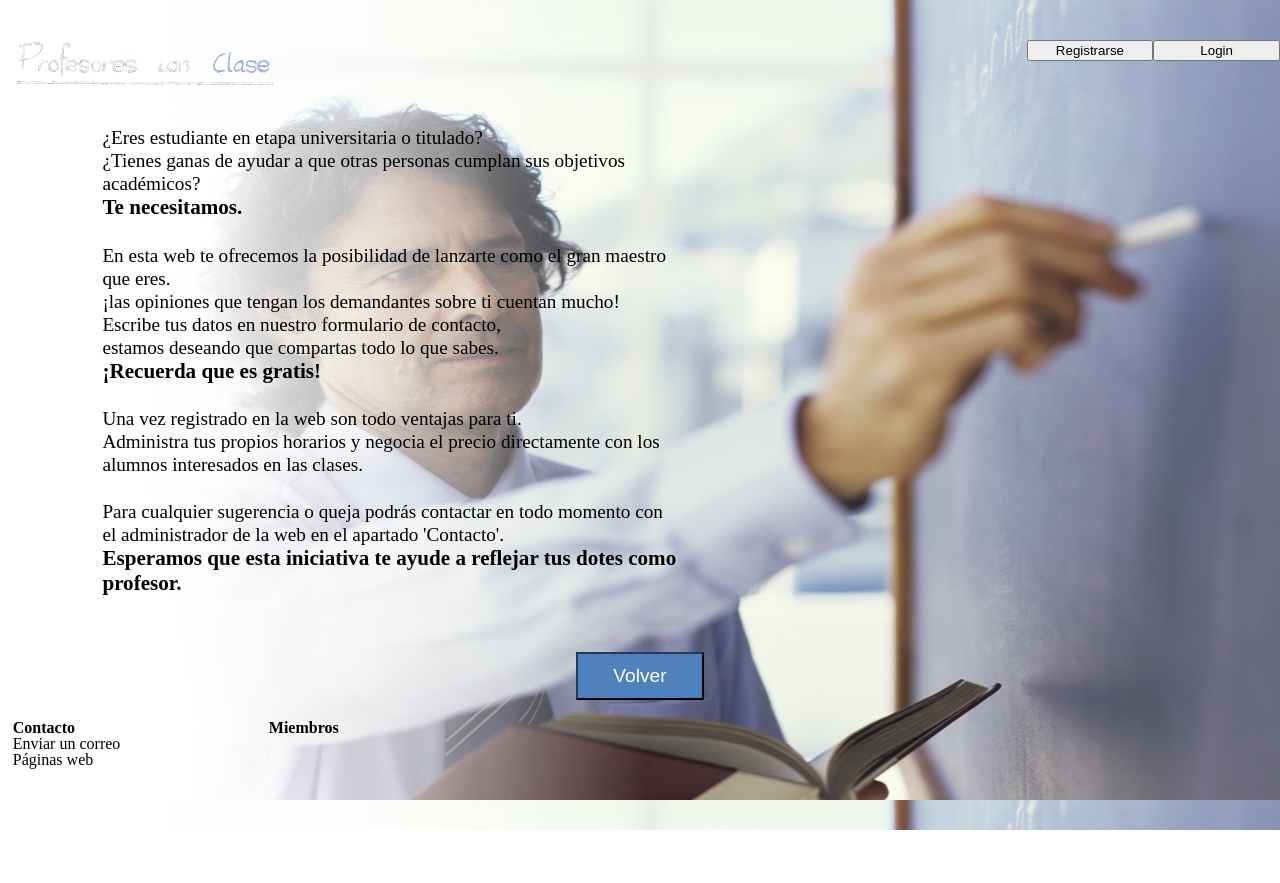
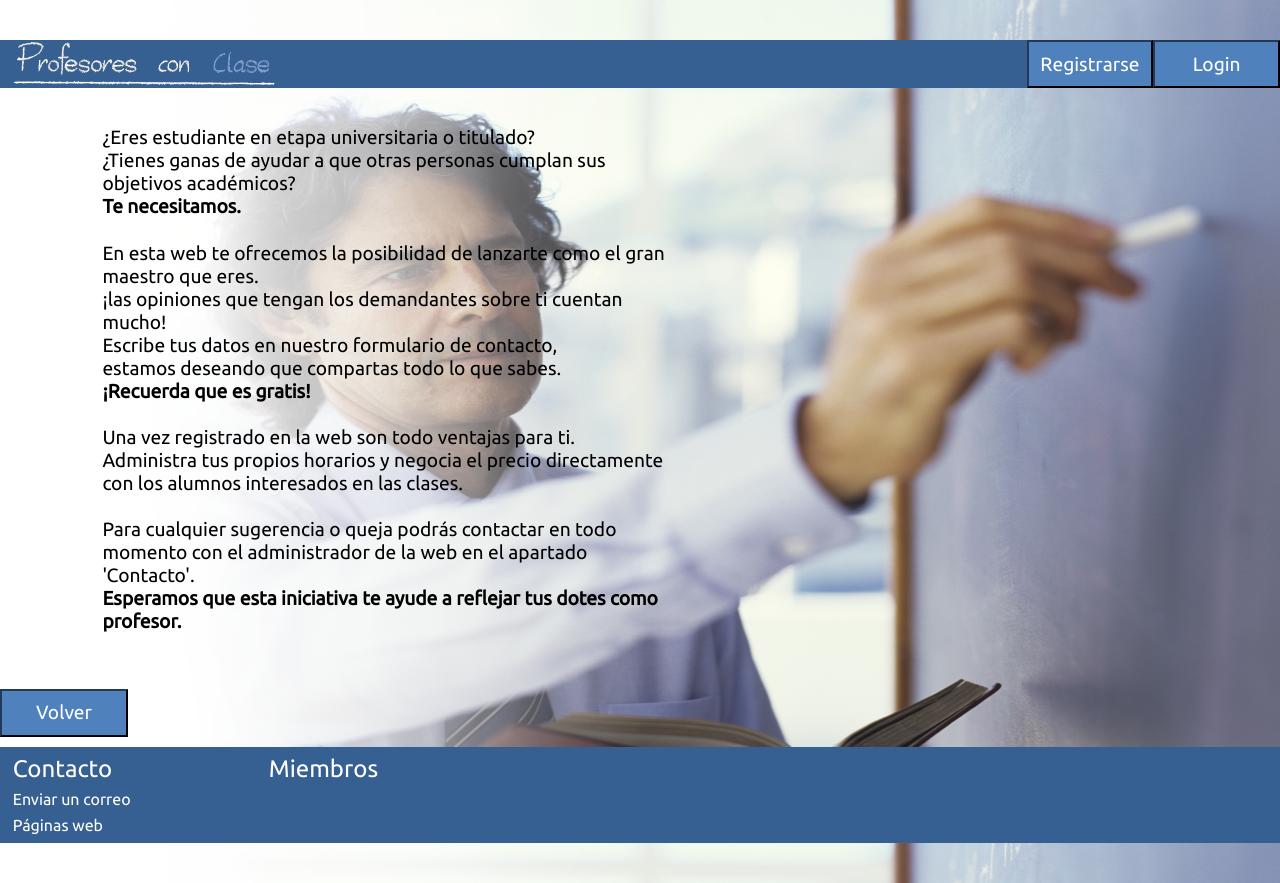
Before and after one commit to Supermanuu/Repoconclase, a PHP site: page /detalles_profesores.html in a window 1280 px wide. Before the commit the page ends 830 px from the top, so only its background shows below. Run offline with PHP 8.4, Linux system fonts and the light colour scheme.

Commit message:
COMMIT menor 2

```diff
--- a/administrador.html
+++ b/administrador.html
@@ -4,6 +4,7 @@
 	  <meta charset="utf-8"/>
       <meta name="author" content="SWTeam"/>
       <meta name="description" content="Index pantalla administrador"/>
+      <meta name="viewport" content="width=device-width, initial-scale=1.0, user-scalable=yes">
       <link href='https://fonts.googleapis.com/css?family=Ubuntu' rel='stylesheet' type='text/css'>
       <link rel="stylesheet" type="text/css" href="css/reset.css"/>
       <link rel="stylesheet" type="text/css" href="css/estructura.css"/>
--- a/correo.html
+++ b/correo.html
@@ -4,6 +4,8 @@
         <meta charset="utf-8"/>
         <meta name="author" content="SWTeam"/>
         <meta name="description" content="cliente_mensajeria"/>
+        <meta name="viewport" content="width=device-width, initial-scale=1.0, user-scalable=yes">
+        <link href='https://fonts.googleapis.com/css?family=Ubuntu' rel='stylesheet' type='text/css'>
         <link rel="stylesheet" type="text/css" href="css/reset.css"/>
         <link rel="stylesheet" type="text/css" href="css/estructura.css"/>
         <link rel="stylesheet" type="text/css" href="css/interfaz.css"/>
--- a/css/detalles_profesores_estructura.css
+++ /dev/null
@@ -1,63 +0,0 @@
-@media (min-width: 768px){ /*Tamaño escritorio*/
-	body
-	{
-		/* La imagen se centra en la pantalla */
-		background-attachment: fixed;
-
-		/* Colocamos la imagen de fondo */
-	   background-size: 50% 100%;
-	   background-position: right;
-	   background-repeat: no-repeat;
-	}
-
-	#principal
-    {
-      width: 45%;
-
-      /* Margen con respecto al borde */
-      margin: auto 8%;
-  	}
-
-}
-
-body > div
-{
-    display: flex;
-    margin: auto 0;
-}
-
-@media (max-width: 768px){ /*Tamaño Movil*/
-	#principal
-      {
-      width: 90%;
-
-      /* Centramos */
-      margin: auto 8%;
-   }
-}
-
-strong{
-	font-weight: bold;
-	font-size: 1.1em; /*Tamaño = 1.1 * tamaño dicho en el body */
-}
-
-#principal{
-	margin-left: 8%;
-	margin-top: 3%;
-	margin-bottom: 3%;
-}
-
-#contenido{
-	margin-bottom: 3%;
-}
-
-#volver
-{
-   /* Límites del boton */
-   min-width: 10%;
-   min-height: 6%;
-
-   /* Colocación */
-   margin: auto;
-   margin-bottom: 10px;
-}
--- a/css/detalles_profesores_interfaz.css
+++ /dev/null
@@ -1,43 +0,0 @@
-@media (min-width: 768px){ /*Tamaño escritorio*/
-
-   body
-     {
-      /* Seleccionamos la imagen de fondo */
-      background-image: url(../img/profesor.png);
-   }
-
-   #principal
-      {
-      font-size: 1.2em;
-      line-height: 1.2; /*Espaciado entre las frases*/
-   }
-}
-
-@media (max-width: 768px){ /*Tamaño movil*/
-
-   body
-     {
-      background-image: none;
-   }
-
-   #principal
-      {
-      font-size: 1.1em;
-      line-height: 1.2; /*Espaciado entre las frases*/
-   }
-}
-
-#volver
-{
-   /* Color de acción */
-   background-color: #4F81BD;
-
-   /* Color del borde */
-   border-color: #223A57;
-
-   /* Color de la fuente */
-   color: white;
-
-   /* Tamaño de la fuente */
-   font-size: larger;
-}
--- a/css/estructura.css
+++ b/css/estructura.css
@@ -405,7 +405,7 @@ footer
 
 @media (min-width: 768px)
 {
-   body.dalumnos_body
+   body.dalumnos_body, body.dprofesores_body
   {
     /* La imagen se centra en la pantalla */
     background-attachment: fixed;
@@ -416,24 +416,36 @@ footer
      background-repeat: no-repeat;
   }
 
-   article.dalumnos_article
+  div.dprincipal_div
     {
-      width: 36%;
+      width: 45%;
 
       /* Margen con respecto al borde */
       margin: auto 8%;
     }
 }
 
-body.dalumnos_body > div.dalumnos_principal
+body > div
 {
     display: flex;
     margin: auto 0;
 }
 
+div.dprincipal_div
+{
+
+    margin-left: 8%;
+    margin-top: 3%;
+    margin-bottom: 3%;
+}
+
+div.dprincipal_div > #contenido{
+  margin-bottom: 3%;
+}
+
 @media (max-width: 768px)
 {
-   article.dalumnos_article
+   div.dprincipal_div
       {
       width: 90%;
 
@@ -442,18 +454,12 @@ body.dalumnos_body > div.dalumnos_principal
    }
 }
 
-article.dalumnos_article > p
-{
-   margin: 20px 0;
-}
-
 button#volver
 {
    /* Límites del boton */
    min-width: 10%;
    min-height: 6%;
    /* Colocación */
-   margin: auto;
    margin-bottom: 10px;
 }
 
--- a/css/interfaz.css
+++ b/css/interfaz.css
@@ -305,32 +305,40 @@ text.form_text {
   }
 }
 
-/* ----------Interfaz - > detalles_alumnos.html--------- */
+/* ----------Interfaz - > detalles_alumnos.html y detalles_profesores.html--------- */
 
-@media (min-width: 768px)
-{
+@media (min-width: 768px){ /*Tamaño escritorio*/
+
    body.dalumnos_body
      {
       /* Seleccionamos la imagen de fondo */
       background-image: url(../img/alumnos.jpg);
    }
 
-   article.dalumnos_article
+   body.dprofesores_body
+     {
+      /* Seleccionamos la imagen de fondo */
+      background-image: url(../img/profesor.png);
+   }
+
+   div.dprincipal_div
       {
-      font-size: 1.5em;
+      font-size: 1.2em;
+      line-height: 1.2; /*Espaciado entre las frases*/
    }
 }
 
-@media (max-width: 768px)
-{
-   body.dalumnos_body
+@media (max-width: 768px){ /*Tamaño movil*/
+
+   body.dalumnos_body, body.dprofesores_body
      {
       background-image: none;
    }
 
-   article.dalumnos_article
+   div.dprincipal_div
       {
-      font-size: 1.2em;
+      font-size: 1.1em;
+      line-height: 1.2; /*Espaciado entre las frases*/
    }
 }
 
--- a/dashboard_profesores.html
+++ b/dashboard_profesores.html
@@ -4,6 +4,7 @@
         <meta charset="utf-8"/>
         <meta name="author" content="SWTeam"/>
         <meta name="description" content="Index de Profesores con clase"/>
+        <meta name="viewport" content="width=device-width, initial-scale=1.0, user-scalable=yes">
         <link href='https://fonts.googleapis.com/css?family=Ubuntu' rel='stylesheet' type='text/css'>
         <link rel="stylesheet" type="text/css" href="css/reset.css"/>
         <link rel="stylesheet" type="text/css" href="css/plantilla_estructura.css"/>
--- a/detalles_alumnos.html
+++ b/detalles_alumnos.html
@@ -2,6 +2,7 @@
 	<head>
 		<title>Profesores con clase</title>
 		<meta charset="utf-8"/>
+      <meta name="viewport" content="width=device-width, initial-scale=1.0, user-scalable=yes">
       <link href='https://fonts.googleapis.com/css?family=Ubuntu' rel='stylesheet' type='text/css'>
       <link rel="stylesheet" type="text/css" href="css/reset.css"/>
 		<link rel="stylesheet" type="text/css" href="css/estructura.css"/>
@@ -12,8 +13,8 @@
          <button class="blue" id="login">Login</button>
          <button class="blue" id="registrarse">Registrarse</button>
       </header>
-		<div class="dalumnos_principal">
-			<article class="dalumnos_article">
+		<div class="dprincipal_div" id="principal">
+			<article id="contenido">
          <p>¿Tus hijos no obtienen los resultados académicos que esperas?
          ¿Harto de invertir recursos en clases extraescolares ineficientes?
          Te ofrecemos la solución, profesores con clase.</p>
--- a/detalles_profesores.html
+++ b/detalles_profesores.html
@@ -2,20 +2,19 @@
     <head>
       <title>Profesores con clase</title>
       <meta charset="utf-8"/>
+      <meta name="viewport" content="width=device-width, initial-scale=1.0, user-scalable=yes">
       <link href='https://fonts.googleapis.com/css?family=Ubuntu' rel='stylesheet' type='text/css'>
       <link rel="stylesheet" type="text/css" href="css/reset.css"/>
-      <link rel="stylesheet" type="text/css" href="css/plantilla_estructura.css"/>
-      <link rel="stylesheet" type="text/css" href="css/plantilla_interfaz.css"/>
-      <link rel="stylesheet" type="text/css" href="css/detalles_profesores_estructura.css" />
-      <link rel="stylesheet" type="text/css" href="css/detalles_profesores_interfaz.css"/>
+      <link rel="stylesheet" type="text/css" href="css/estructura.css"/>
+      <link rel="stylesheet" type="text/css" href="css/interfaz.css"/>
     </head>
-    <body>
-        <header>
-         <button id="login">Login</button>
-         <button id="registrarse">Registrarse</button>
+    <body class="dprofesores_body">
+        <header class="blue">
+         <button class="blue" id="login">Login</button>
+         <button class="blue" id="registrarse">Registrarse</button>
         </header>
 
-        <div id="principal">
+        <div class="dprincipal_div" id="principal">
 
             <article id="contenido">
                 <p>¿Eres estudiante en etapa universitaria o titulado?<br>
@@ -40,7 +39,7 @@
 
         </div>
 
-         <button id="volver">Volver</button>
+         <button class="blue" id="volver">Volver</button>
 
         <footer>
          <div id="contacto">
--- a/index.html
+++ b/index.html
@@ -4,6 +4,7 @@
         <meta charset="utf-8"/>
         <meta name="author" content="SWTeam"/>
         <meta name="description" content="Index de Profesores con clase"/>
+        <meta name="viewport" content="width=device-width, initial-scale=1.0, user-scalable=yes">
         <link href='https://fonts.googleapis.com/css?family=Ubuntu' rel='stylesheet' type='text/css'>
         <link rel="stylesheet" type="text/css" href="css/reset.css"/>
         <link rel="stylesheet" type="text/css" href="css/estructura.css"/>
--- a/index_alumnos.html
+++ b/index_alumnos.html
@@ -2,6 +2,7 @@
 	<head>
 		<title>Profesores con clase</title>
 		<meta charset="utf-8"/>
+      <meta name="viewport" content="width=device-width, initial-scale=1.0, user-scalable=yes">
       <link href='https://fonts.googleapis.com/css?family=Ubuntu' rel='stylesheet' type='text/css'>
       <link rel="stylesheet" type="text/css" href="css/reset.css"/>
       <link rel="stylesheet" type="text/css" href="css/estructura.css"/>
```
Also changed, not shown: CONTROL.md (+0 -3 lines). Lines whose indentation alone changed are shown as unchanged.
